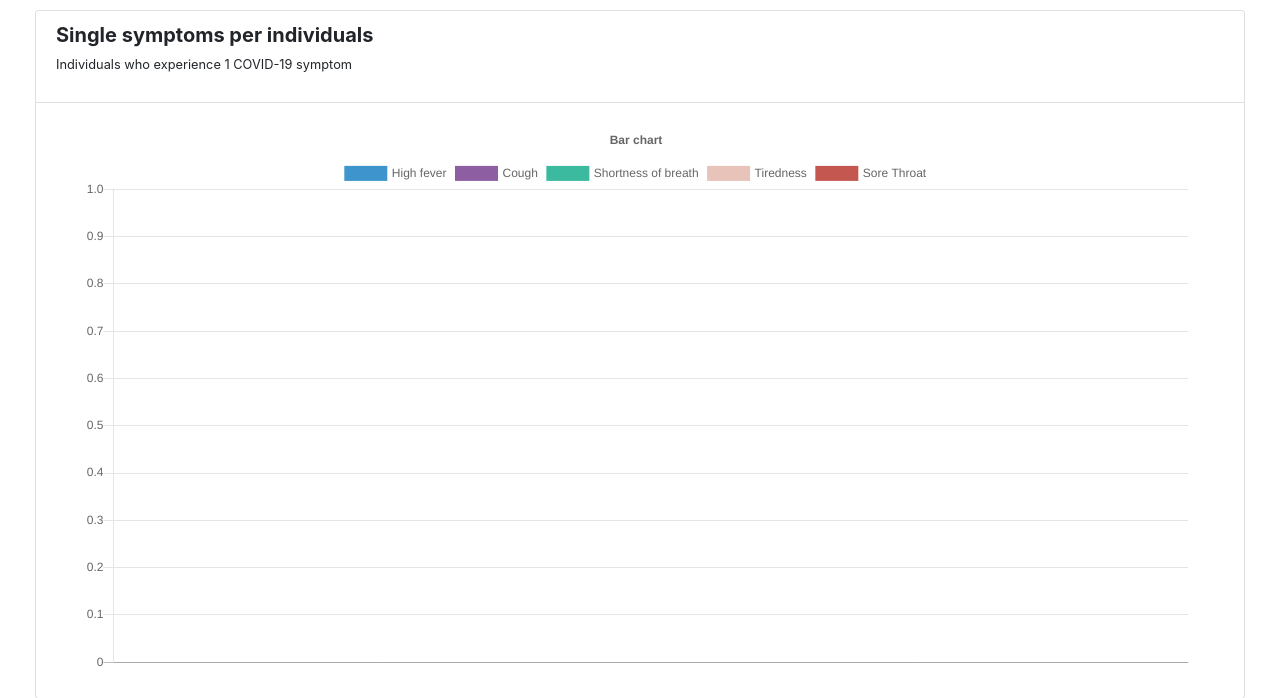
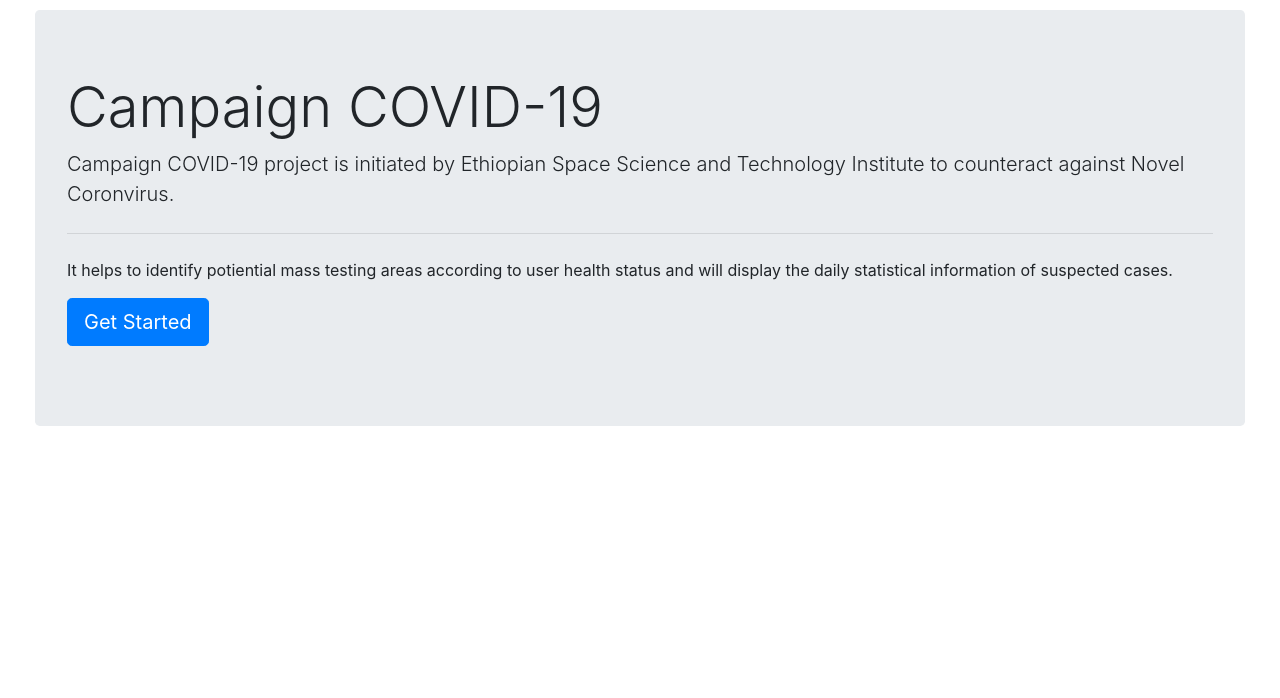
Before and after one commit to Yonasnegash/Campaign-Covid-19, a Django app: page / in a window 1280 px wide. Shown: the part 116-814 px from the top of the page. After the commit the page ends 542 px from the top, so only its background shows below. Run offline with Django 3.2, Linux system fonts and the light colour scheme; data that the repository does not hold is empty; some libraries are stand-ins or nearby versions.

Commit message:
add symptom context and texts

```diff
--- a/pages/views.py
+++ b/pages/views.py
@@ -6,7 +6,12 @@ from django.http import JsonResponse
 from symptom.models import Symptom
 
 def index(request):
-    return render(request, 'pages/index.html')
+    symptom = Symptom.objects.all()
+
+    context = {
+        'symptom': symptom,
+    }
+    return render(request, 'pages/index.html', context)
 
 def about(request):
     return render(request, 'pages/about.html')
--- a/templates/pages/index.html
+++ b/templates/pages/index.html
@@ -1,6 +1,8 @@
 {% extends 'base.html' %}
 {% block content %}
 <div class="container-fluid" style="margin-top: 50px;">
+    {% if symptom %}
+
     <div class="row">
         <!-- alerts -->
         {% include 'partials/_alerts.html' %}
@@ -111,7 +113,18 @@
             </div>
           </div>
         <br><br>
-
+        {% else %}
+        <div class="jumbotron">
+            <h1 class="display-4">Campaign COVID-19</h1>
+            <p class="lead">Campaign COVID-19 project is initiated by Ethiopian Space Science and Technology Institute to counteract against Novel Coronvirus.</p>
+            <hr class="my-4">
+            <p>It helps to identify potiential mass testing areas according to user health status and will display the daily statistical information of suspected cases.</p>
+            <p class="lead">
+              <a class="btn btn-primary btn-lg" href="{% url 'register' %}" role="button">Get Started</a>
+            </p>
+          </div>
+<br><br><br><br>
+        {% endif %}
     </div>
 </div>
 
```
